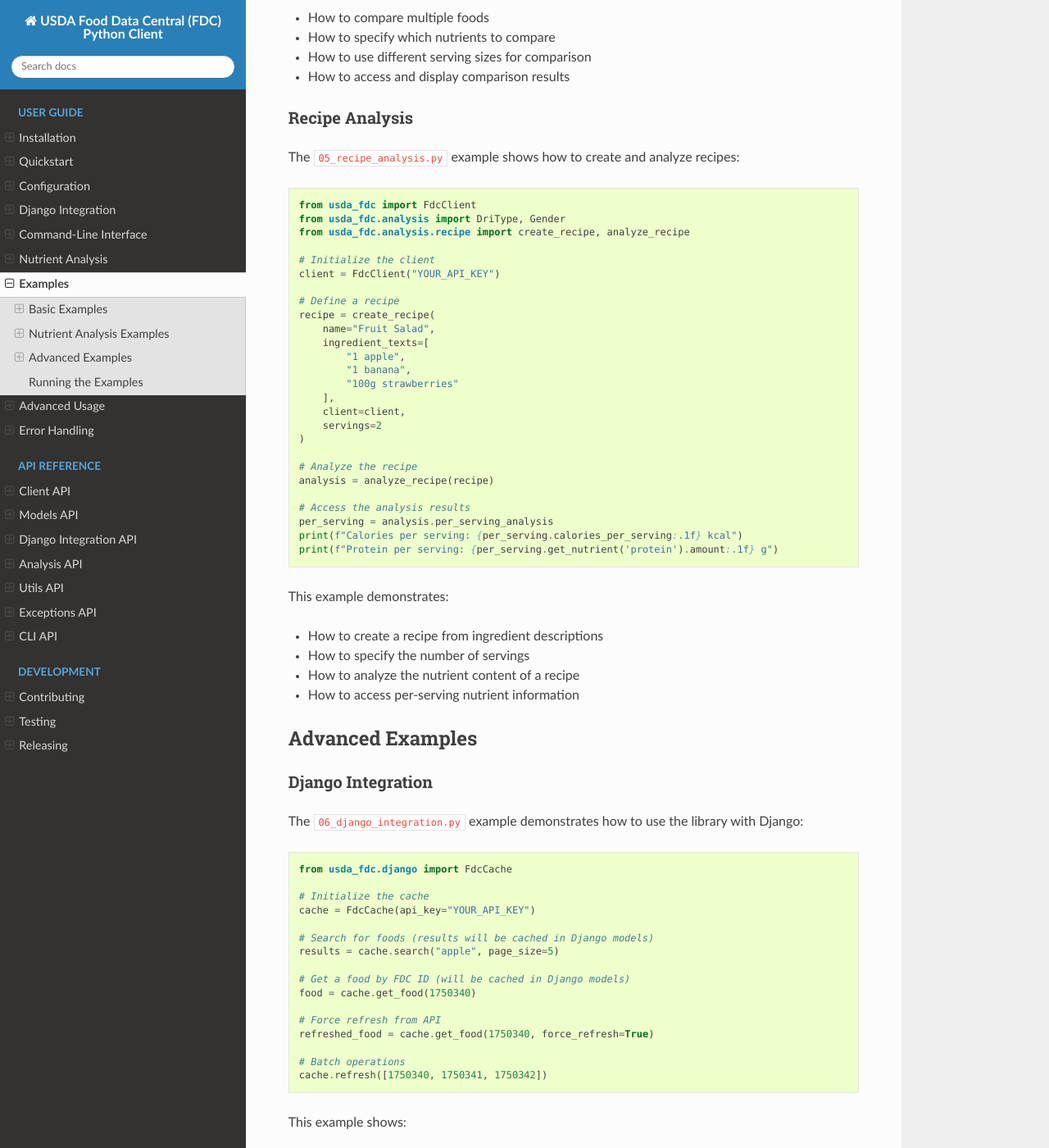
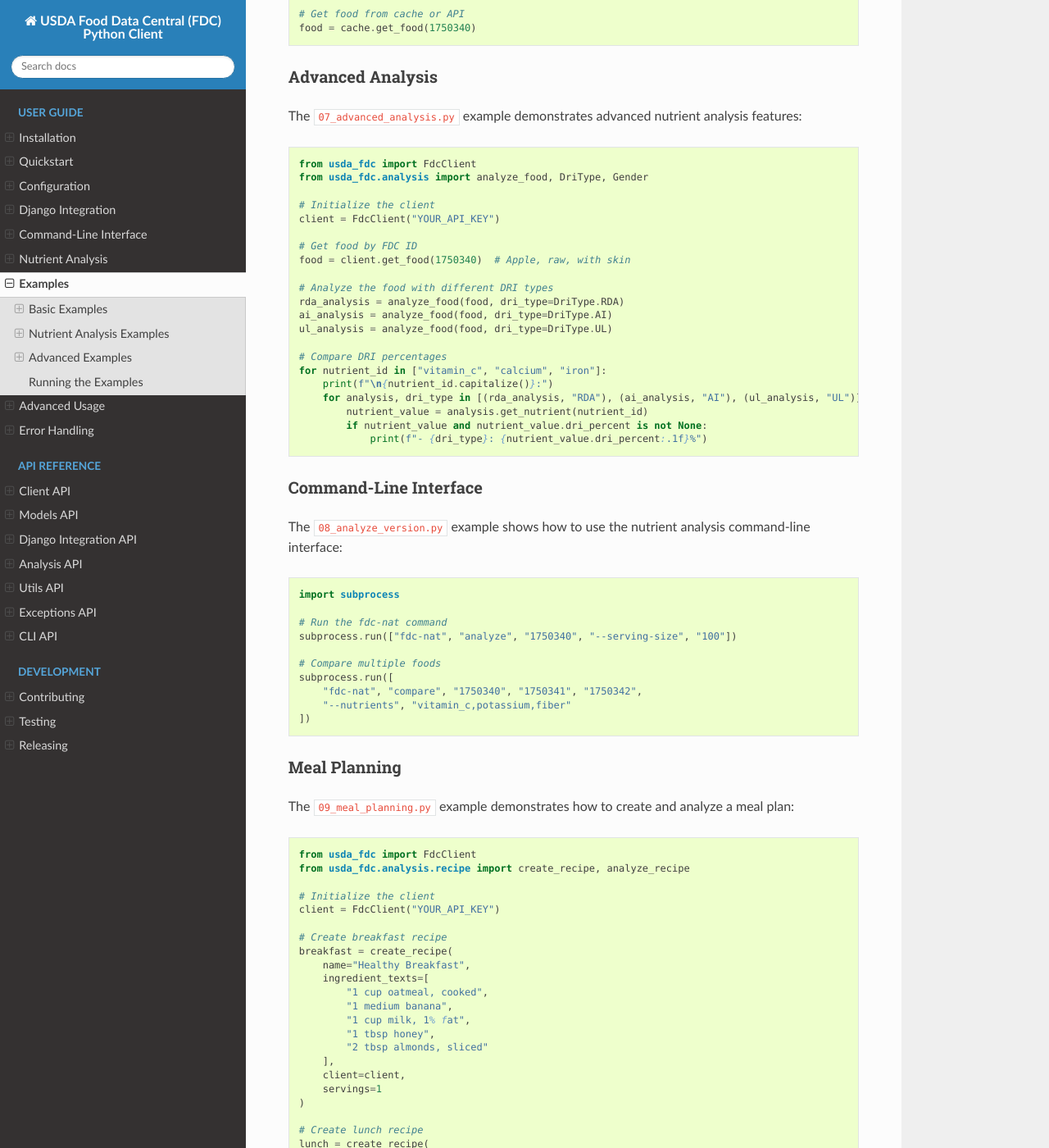
Before and after one commit to mcgarrah/usda_fdc_python, a Sphinx documentation site: the page built from docs/user/examples.rst, in a window 1280 px wide and 1400 px high, scrolled down 3026 px. Shown: the whole window at 82% size. Built offline with Sphinx 7.4.7 and the Read the Docs theme 3.1.0, drawn with Linux system fonts in a browser that asks for light colours; some of the changed text lies outside the part shown.

Commit message:
Add meal planning and dri with visualization examples. Documentation updates for these changes.

```diff
--- a/docs/user/examples.rst
+++ b/docs/user/examples.rst
@@ -1,7 +1,7 @@
 Examples
 ========
 
-This section provides detailed examples of how to use the USDA FDC Python Client library. All example scripts can be found in the ``examples`` directory of the repository.
+The USDA FDC Python Client includes several example scripts demonstrating how to use the library.
 
 Basic Examples
 ------------
@@ -18,23 +18,10 @@
    # Initialize the client
    client = FdcClient("YOUR_API_KEY")
 
-   # Search for foods containing "apple"
-   results = client.search("apple", page_size=5)
-
-   # Print search results
-   print(f"Found {results.total_hits} results (showing first 5)")
+   # Search for foods
+   results = client.search("apple")
    for food in results.foods:
-       print(f"- {food.description} (FDC ID: {food.fdc_id}, Type: {food.data_type})")
-
-   # Search with data type filter
-   branded_results = client.search("apple", data_type=["Branded"], page_size=5)
-
-This example shows:
-
-- How to initialize the client with your API key
-- How to search for foods with keywords
-- How to access search results
-- How to filter search results by data type
+       print(f"{food.description} (FDC ID: {food.fdc_id})")
 
 Food Details
 ^^^^^^^^^^
@@ -48,33 +35,22 @@
    # Initialize the client
    client = FdcClient("YOUR_API_KEY")
 
-   # Get food by FDC ID (Apple, raw, with skin)
-   food = client.get_food(1750340)
+   # Get food by FDC ID
+   food = client.get_food(1750340)  # Apple, raw, with skin
 
-   # Print basic food information
+   # Print food details
    print(f"Food: {food.description}")
-   print(f"FDC ID: {food.fdc_id}")
    print(f"Data Type: {food.data_type}")
 
-   # Print nutrient information
-   for nutrient in food.nutrients[:10]:
-       print(f"- {nutrient.name}: {nutrient.amount} {nutrient.unit_name}")
-
-   # Get multiple foods at once
-   foods = client.get_foods([1750340, 1750341, 1750342])  # Apple, Banana, Orange
-
-This example demonstrates:
-
-- How to retrieve a specific food by its FDC ID
-- How to access food properties like description, data type, etc.
-- How to access nutrient information
-- How to retrieve multiple foods at once
+   # Print nutrients
+   for nutrient in food.nutrients:
+       print(f"{nutrient.name}: {nutrient.amount} {nutrient.unit_name}")
 
 Nutrient Analysis Examples
 -----------------------
 
 Nutrient Analysis
-^^^^^^^^^^^^^^^
+^^^^^^^^^^^^^
 
 The ``03_nutrient_analysis.py`` example demonstrates how to analyze the nutrient content of a food:
 
@@ -87,7 +63,7 @@
    client = FdcClient("YOUR_API_KEY")
 
    # Get food by FDC ID
-   food = client.get_food(1750340)
+   food = client.get_food(1750340)  # Apple, raw, with skin
 
    # Analyze the food
    analysis = analyze_food(
@@ -97,31 +73,17 @@
        serving_size=100.0
    )
 
-   # Print basic analysis information
+   # Print analysis results
    print(f"Calories: {analysis.calories_per_serving:.1f} kcal")
 
    # Print macronutrient distribution
    for macro, percent in analysis.macronutrient_distribution.items():
-       print(f"- {macro.capitalize()}: {percent:.1f}%")
-
-   # Print key nutrients with DRI percentages
-   for nutrient_id in ["protein", "fiber", "vitamin_c"]:
-       nutrient_value = analysis.get_nutrient(nutrient_id)
-       if nutrient_value:
-           dri_percent = f"{nutrient_value.dri_percent:.1f}%" if nutrient_value.dri_percent is not None else "N/A"
-           print(f"- {nutrient_value.nutrient.display_name}: {nutrient_value.amount:.1f} {nutrient_value.unit} ({dri_percent} of DRI)")
-
-This example shows:
-
-- How to analyze the nutrient content of a food
-- How to specify serving size and DRI type
-- How to access macronutrient distribution
-- How to compare nutrient content to dietary reference intakes
+       print(f"{macro.capitalize()}: {percent:.1f}%")
 
 Compare Foods
-^^^^^^^^^^^
+^^^^^^^^^^
 
-The ``04_compare_foods.py`` example demonstrates how to compare the nutrient content of multiple foods:
+The ``04_compare_foods.py`` example shows how to compare the nutrient content of multiple foods:
 
 .. code-block:: python
 
@@ -133,46 +95,37 @@
 
    # Get foods to compare
    foods = [
-       client.get_food(1750340),  # Apple, raw, with skin
-       client.get_food(1750341),  # Banana, raw
-       client.get_food(1750342)   # Orange, raw, all commercial varieties
+       client.get_food(1750340),  # Apple
+       client.get_food(1750341),  # Banana
+       client.get_food(1750342)   # Orange
    ]
 
    # Compare the foods
    comparison = compare_foods(
        foods,
-       nutrient_ids=["vitamin_c", "potassium", "fiber", "sugar"],
-       serving_sizes=[100.0, 100.0, 100.0]
+       nutrient_ids=["vitamin_c", "potassium", "fiber"]
    )
 
-   # Print the comparison
+   # Print comparison results
    for nutrient_id, values in comparison.items():
        print(f"\n{nutrient_id.capitalize()}:")
-       for food, amount, unit in values:
-           print(f"- {food}: {amount:.1f} {unit}")
-
-This example demonstrates:
-
-- How to compare multiple foods
-- How to specify which nutrients to compare
-- How to use different serving sizes for comparison
-- How to access and display comparison results
+       for food_name, amount, unit in values:
+           print(f"- {food_name}: {amount:.1f} {unit}")
 
 Recipe Analysis
-^^^^^^^^^^^^
+^^^^^^^^^^^
 
-The ``05_recipe_analysis.py`` example shows how to create and analyze recipes:
+The ``05_recipe_analysis.py`` example demonstrates how to create and analyze recipes:
 
 .. code-block:: python
 
    from usda_fdc import FdcClient
-   from usda_fdc.analysis import DriType, Gender
    from usda_fdc.analysis.recipe import create_recipe, analyze_recipe
 
    # Initialize the client
    client = FdcClient("YOUR_API_KEY")
 
-   # Define a recipe
+   # Create a recipe
    recipe = create_recipe(
        name="Fruit Salad",
        ingredient_texts=[
@@ -187,25 +140,17 @@
    # Analyze the recipe
    analysis = analyze_recipe(recipe)
 
-   # Access the analysis results
+   # Print analysis results
    per_serving = analysis.per_serving_analysis
    print(f"Calories per serving: {per_serving.calories_per_serving:.1f} kcal")
-   print(f"Protein per serving: {per_serving.get_nutrient('protein').amount:.1f} g")
-
-This example demonstrates:
-
-- How to create a recipe from ingredient descriptions
-- How to specify the number of servings
-- How to analyze the nutrient content of a recipe
-- How to access per-serving nutrient information
 
 Advanced Examples
 --------------
 
 Django Integration
-^^^^^^^^^^^^^^^
+^^^^^^^^^^^^^
 
-The ``06_django_integration.py`` example demonstrates how to use the library with Django:
+The ``06_django_integration.py`` example shows how to use the library with Django for caching API responses:
 
 .. code-block:: python
 
@@ -214,28 +159,14 @@
    # Initialize the cache
    cache = FdcCache(api_key="YOUR_API_KEY")
 
-   # Search for foods (results will be cached in Django models)
-   results = cache.search("apple", page_size=5)
+   # Search and cache results
+   results = cache.search("banana")
 
-   # Get a food by FDC ID (will be cached in Django models)
+   # Get food from cache or API
    food = cache.get_food(1750340)
 
-   # Force refresh from API
-   refreshed_food = cache.get_food(1750340, force_refresh=True)
-
-   # Batch operations
-   cache.refresh([1750340, 1750341, 1750342])
-
-This example shows:
-
-- How to initialize the Django cache
-- How to search for foods and cache the results
-- How to retrieve foods from the cache or API
-- How to force refresh cached data
-- How to perform batch operations
-
 Advanced Analysis
-^^^^^^^^^^^^^^^
+^^^^^^^^^^^^^
 
 The ``07_advanced_analysis.py`` example demonstrates advanced nutrient analysis features:
 
@@ -243,88 +174,132 @@
 
    from usda_fdc import FdcClient
    from usda_fdc.analysis import analyze_food, DriType, Gender
-   from usda_fdc.analysis.recipe import create_recipe, analyze_recipe
-   from usda_fdc.analysis.visualization import generate_html_report
 
-   # Create a meal plan
-   class MealPlan:
-       def __init__(self, name, client):
-           self.name = name
-           self.client = client
-           self.meals = []
+   # Initialize the client
+   client = FdcClient("YOUR_API_KEY")
 
-       def add_meal(self, name, ingredients):
-           recipe = create_recipe(name=name, ingredient_texts=ingredients, client=self.client, servings=1)
-           self.meals.append(recipe)
-           return recipe
+   # Get food by FDC ID
+   food = client.get_food(1750340)  # Apple, raw, with skin
 
-       def analyze(self):
-           meal_analyses = []
-           for meal in self.meals:
-               analysis = analyze_recipe(meal)
-               meal_analyses.append(analysis.per_serving_analysis)
-           return meal_analyses
+   # Analyze the food with different DRI types
+   rda_analysis = analyze_food(food, dri_type=DriType.RDA)
+   ai_analysis = analyze_food(food, dri_type=DriType.AI)
+   ul_analysis = analyze_food(food, dri_type=DriType.UL)
 
-   # Create and analyze a meal plan
-   meal_plan = MealPlan("Daily Plan", client)
-   meal_plan.add_meal("Breakfast", ["1 cup oatmeal", "1 banana", "1 tbsp honey"])
-   meal_plan.add_meal("Lunch", ["2 slices bread", "3 oz chicken", "1 leaf lettuce"])
-   meal_analyses = meal_plan.analyze()
-
-   # Generate visualization
-   html_report = generate_html_report(meal_analyses[0])
-   with open("breakfast_report.html", "w") as f:
-       f.write(html_report)
-
-This example demonstrates:
-
-- How to create a meal plan with multiple meals
-- How to analyze nutrient content across multiple meals
-- How to generate visualizations and HTML reports
-- How to perform advanced analysis on meal data
+   # Compare DRI percentages
+   for nutrient_id in ["vitamin_c", "calcium", "iron"]:
+       print(f"\n{nutrient_id.capitalize()}:")
+       for analysis, dri_type in [(rda_analysis, "RDA"), (ai_analysis, "AI"), (ul_analysis, "UL")]:
+           nutrient_value = analysis.get_nutrient(nutrient_id)
+           if nutrient_value and nutrient_value.dri_percent is not None:
+               print(f"- {dri_type}: {nutrient_value.dri_percent:.1f}%")
 
 Command-Line Interface
-^^^^^^^^^^^^^^^^^^^
+^^^^^^^^^^^^^^^^^
 
-The ``08_analyze_version.py`` example demonstrates the nutrient analysis command-line interface:
+The ``08_analyze_version.py`` example shows how to use the nutrient analysis command-line interface:
 
 .. code-block:: python
 
    import subprocess
 
-   # Analyze a food
-   subprocess.run("fdc-nat analyze 1750340 --serving-size 100", shell=True)
+   # Run the fdc-nat command
+   subprocess.run(["fdc-nat", "analyze", "1750340", "--serving-size", "100"])
 
-   # Compare foods
-   subprocess.run("fdc-nat compare 1750340 1750341 1750342 --nutrients vitamin_c,potassium,fiber", shell=True)
+   # Compare multiple foods
+   subprocess.run([
+       "fdc-nat", "compare", "1750340", "1750341", "1750342",
+       "--nutrients", "vitamin_c,potassium,fiber"
+   ])
 
-   # Analyze a recipe
-   subprocess.run("fdc-nat recipe --name 'Fruit Salad' --ingredients '1 apple' '1 banana' '100g strawberries'", shell=True)
+Meal Planning
+^^^^^^^^^^^
 
-This example shows:
+The ``09_meal_planning.py`` example demonstrates how to create and analyze a meal plan:
 
-- How to use the nutrient analysis CLI
-- How to analyze a food from the command line
-- How to compare foods from the command line
-- How to analyze a recipe from the command line
+.. code-block:: python
+
+   from usda_fdc import FdcClient
+   from usda_fdc.analysis.recipe import create_recipe, analyze_recipe
+
+   # Initialize the client
+   client = FdcClient("YOUR_API_KEY")
+
+   # Create breakfast recipe
+   breakfast = create_recipe(
+       name="Healthy Breakfast",
+       ingredient_texts=[
+           "1 cup oatmeal, cooked",
+           "1 medium banana",
+           "1 cup milk, 1% fat",
+           "1 tbsp honey",
+           "2 tbsp almonds, sliced"
+       ],
+       client=client,
+       servings=1
+   )
+
+   # Create lunch recipe
+   lunch = create_recipe(
+       name="Chicken Salad",
+       ingredient_texts=[
+           "3 oz grilled chicken breast",
+           "2 cups mixed greens",
+           "1/4 cup cherry tomatoes",
+           "1/4 cup cucumber, sliced",
+           "1 tbsp olive oil",
+           "1 tbsp balsamic vinegar"
+       ],
+       client=client,
+       servings=1
+   )
+
+   # Analyze recipes
+   breakfast_analysis = analyze_recipe(breakfast)
+   lunch_analysis = analyze_recipe(lunch)
+
+   # Calculate daily totals
+   total_calories = (breakfast_analysis.per_serving_analysis.calories_per_serving +
+                    lunch_analysis.per_serving_analysis.calories_per_serving)
+
+   print(f"Total Calories: {total_calories:.1f} kcal")
+
+Visualization
+^^^^^^^^^^
+
+The ``10_visualization.py`` example shows how to create visualizations of nutrient data:
+
+.. code-block:: python
+
+   from usda_fdc import FdcClient
+   from usda_fdc.analysis import analyze_food
+   from usda_fdc.analysis.visualization import generate_html_report
+
+   # Initialize the client
+   client = FdcClient("YOUR_API_KEY")
+
+   # Get and analyze a food
+   food = client.get_food(1750340)  # Apple, raw, with skin
+   analysis = analyze_food(food)
+
+   # Generate HTML report
+   html_report = generate_html_report(analysis)
+
+   # Save the report to a file
+   with open("report.html", "w") as f:
+       f.write(html_report)
 
 Running the Examples
 -----------------
 
-To run these examples, you'll need:
+To run the examples, make sure you have:
 
-1. An API key from the USDA Food Data Central API
-2. The USDA FDC Python Client library installed
+1. Installed the library: ``pip install usda-fdc`` or ``pip install -e .`` from the repository root
+2. Set your FDC API key as an environment variable: ``export FDC_API_KEY=your_api_key_here``
 
-You can set your API key as an environment variable:
+Alternatively, you can create a ``.env`` file in the examples directory with the following content:
 
-.. code-block:: bash
-
-   export FDC_API_KEY=your_api_key_here
-
-Or create a ``.env`` file in the same directory as the examples:
-
-.. code-block:: bash
+.. code-block:: ini
 
    FDC_API_KEY=your_api_key_here
 
--- a/pyproject.toml
+++ b/pyproject.toml
@@ -4,7 +4,7 @@
 
 [project]
 name = "usda_fdc"
-version = "0.1.8"
+version = "0.1.9"
 description = "A comprehensive Python library for interacting with the USDA Food Data Central API"
 readme = "README.md"
 authors = [{ name = "Michael McGarrah", email = "mcgarrah@gmail.com" }]
--- a/setup.py
+++ b/setup.py
@@ -7,7 +7,7 @@
 
 setup(
     name="usda_fdc",
-    version="0.1.8",
+    version="0.1.9",
     packages=find_packages(),
     include_package_data=True,
     install_requires=[
--- a/usda_fdc/__init__.py
+++ b/usda_fdc/__init__.py
@@ -5,7 +5,7 @@
 designed for easy integration with Django applications and local database caching.
 """
 
-__version__ = "0.1.8"
+__version__ = "0.1.9"
 
 from .client import FdcClient
 from .exceptions import FdcApiError, FdcRateLimitError, FdcAuthError
```
Also changed, not shown: examples/README.md, 3 other files.
